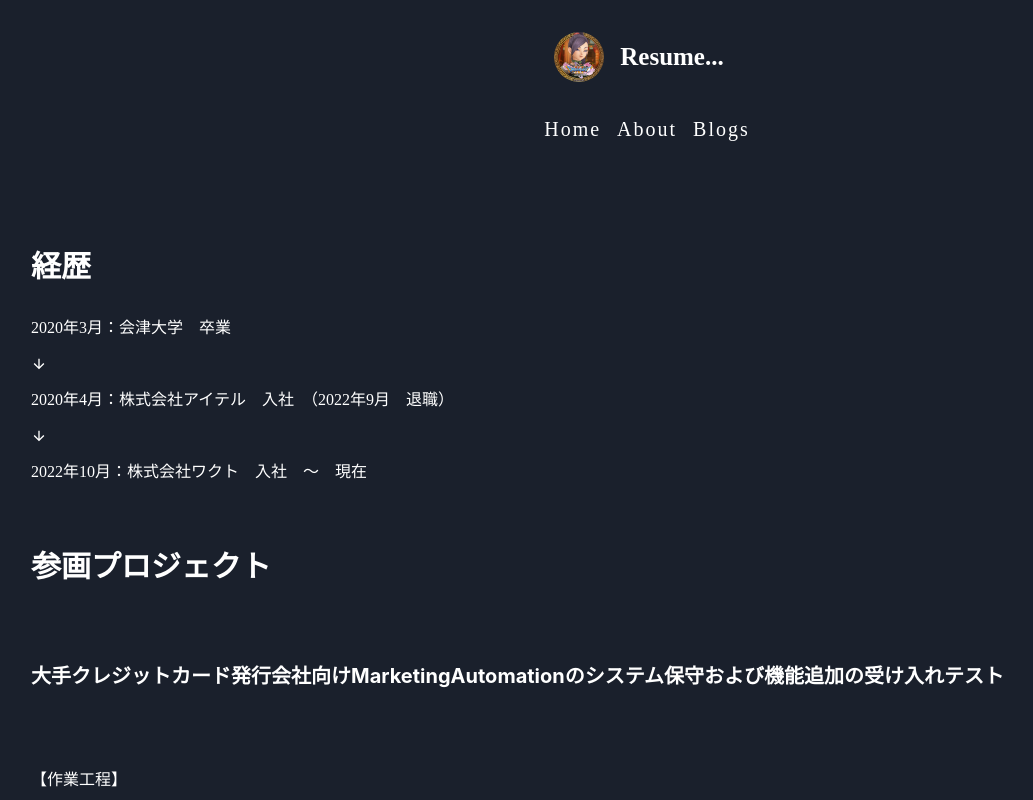
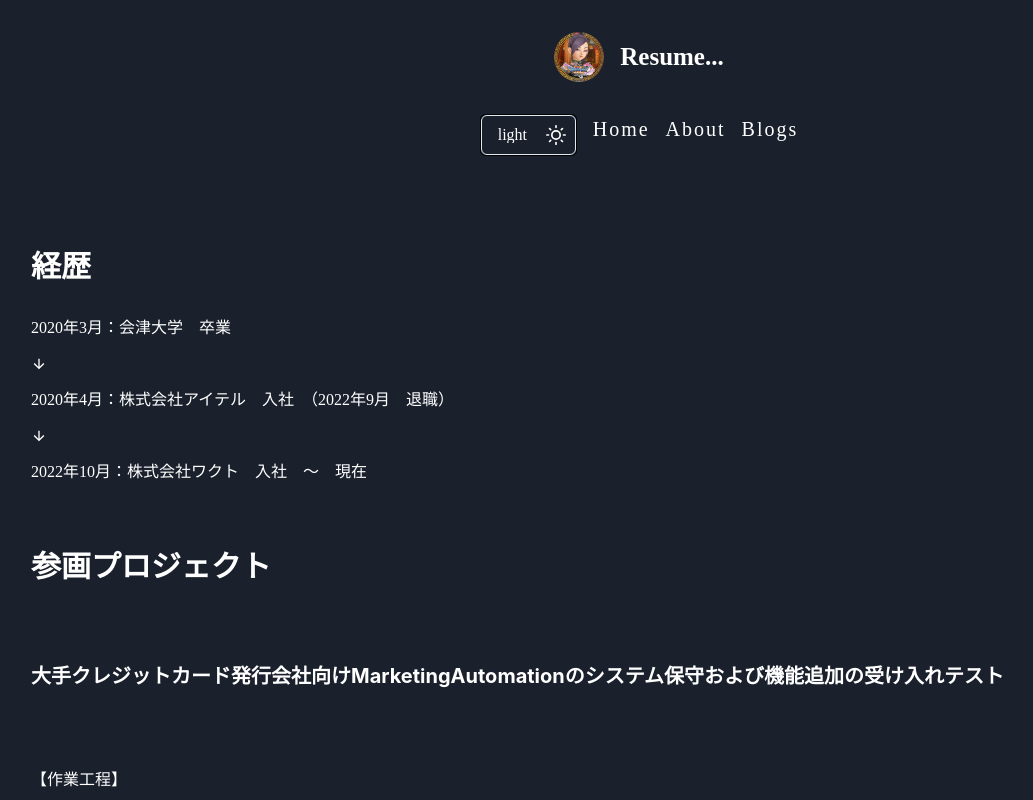
Before and after one commit to o-ga09/portfolio-20230727, a Next.js app: page /about in a window 1280 px wide. Shown: the top 800 px of the page, without its empty margins (1-1034 px from the left). Built offline with nearby package versions, Linux system fonts and the light colour scheme; no server answers.

Commit message:
コンフリクト戻し

```diff
--- a/components/Header.tsx
+++ b/components/Header.tsx
@@ -48,8 +48,41 @@ export const Header = ({ title }: { title: string }) => {
             <Text>{title}</Text>
           </Heading>
         </Box>
-        <Box p={4} letterSpacing={"2px"}>
+        <Box>
+          <Box
+            display={"flex"}
+            p={4}
+            letterSpacing={"2px"}
+            flexDirection={"row"}
+            h={"100%"}
+          >
+            <Box
+              display={"flex"}
+              borderRadius={"5px"}
+              border={"solid 1px black"}
+              justifyContent={"center"}
+              alignItems={"center"}
+            >
+              {colorMode == "dark" ? (
+                <>
+                  <Select icon={<MoonIcon />} onChange={toggleColorMode}>
+                    <option value="light">light</option>
+                    <option value="dark">dark</option>
+                    <option value="system">system</option>
+                  </Select>
+                </>
+              ) : (
+                <>
+                  <Select icon={<SunIcon />} onChange={toggleColorMode}>
+                    <option value="light">light</option>
+                    <option value="dark">dark</option>
+                    <option value="system">system</option>
+                  </Select>
+                </>
+              )}
+            </Box>
             <Link
+              display={"block"}
               href="/"
               textDecoration={"none"}
               marginLeft={4}
@@ -58,6 +91,7 @@ export const Header = ({ title }: { title: string }) => {
               Home
             </Link>
             <Link
+              display={"block"}
               href="/about"
               textDecoration={"none"}
               marginLeft={4}
@@ -66,6 +100,7 @@ export const Header = ({ title }: { title: string }) => {
               About
             </Link>
             <Link
+              display={"block"}
               href="/blogs"
               textDecoration={"none"}
               marginLeft={4}
@@ -73,6 +108,7 @@ export const Header = ({ title }: { title: string }) => {
             >
               Blogs
             </Link>
+          </Box>
         </Box>
       </Flex>
     </>
```
Lines whose indentation alone changed are shown as unchanged.
